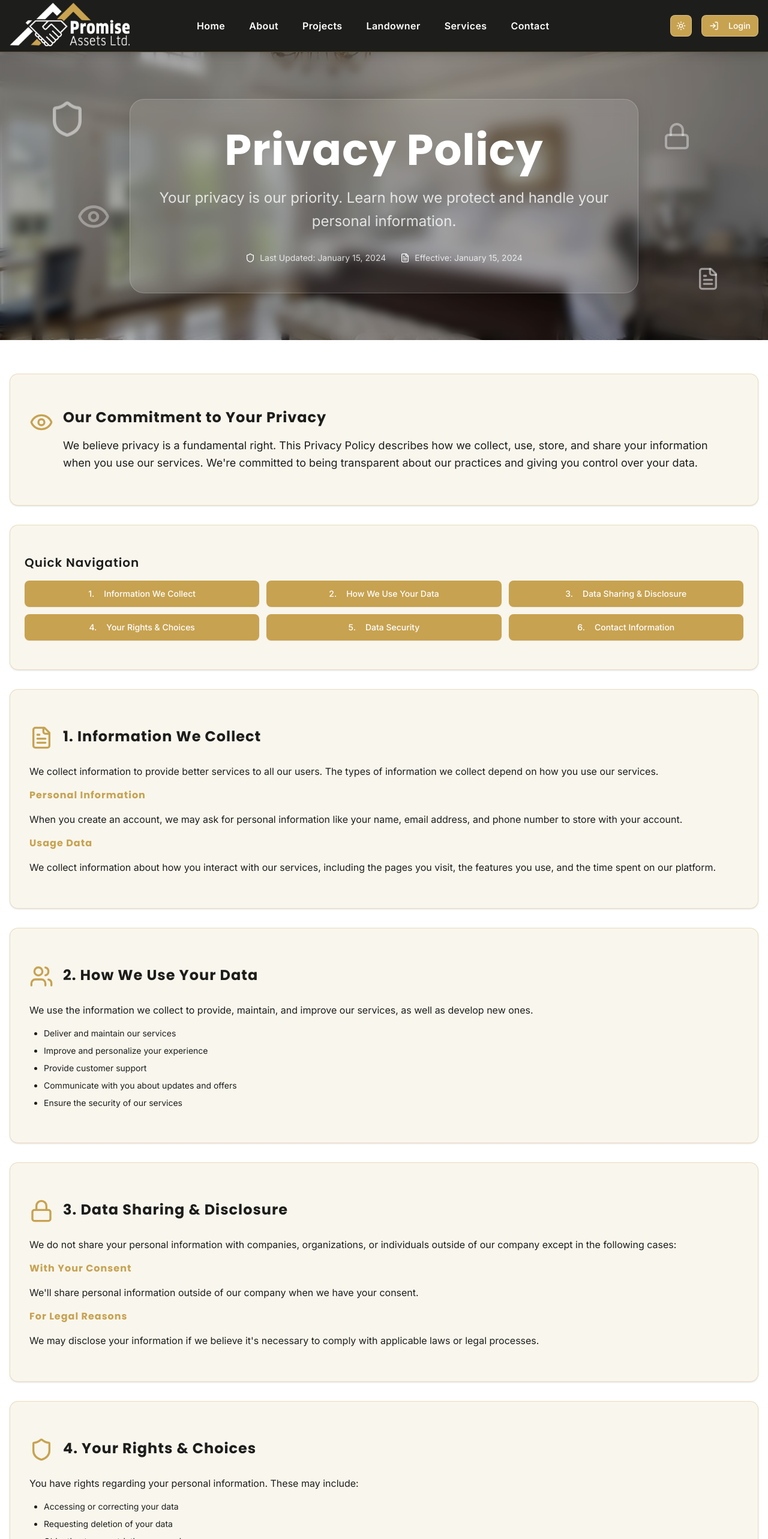
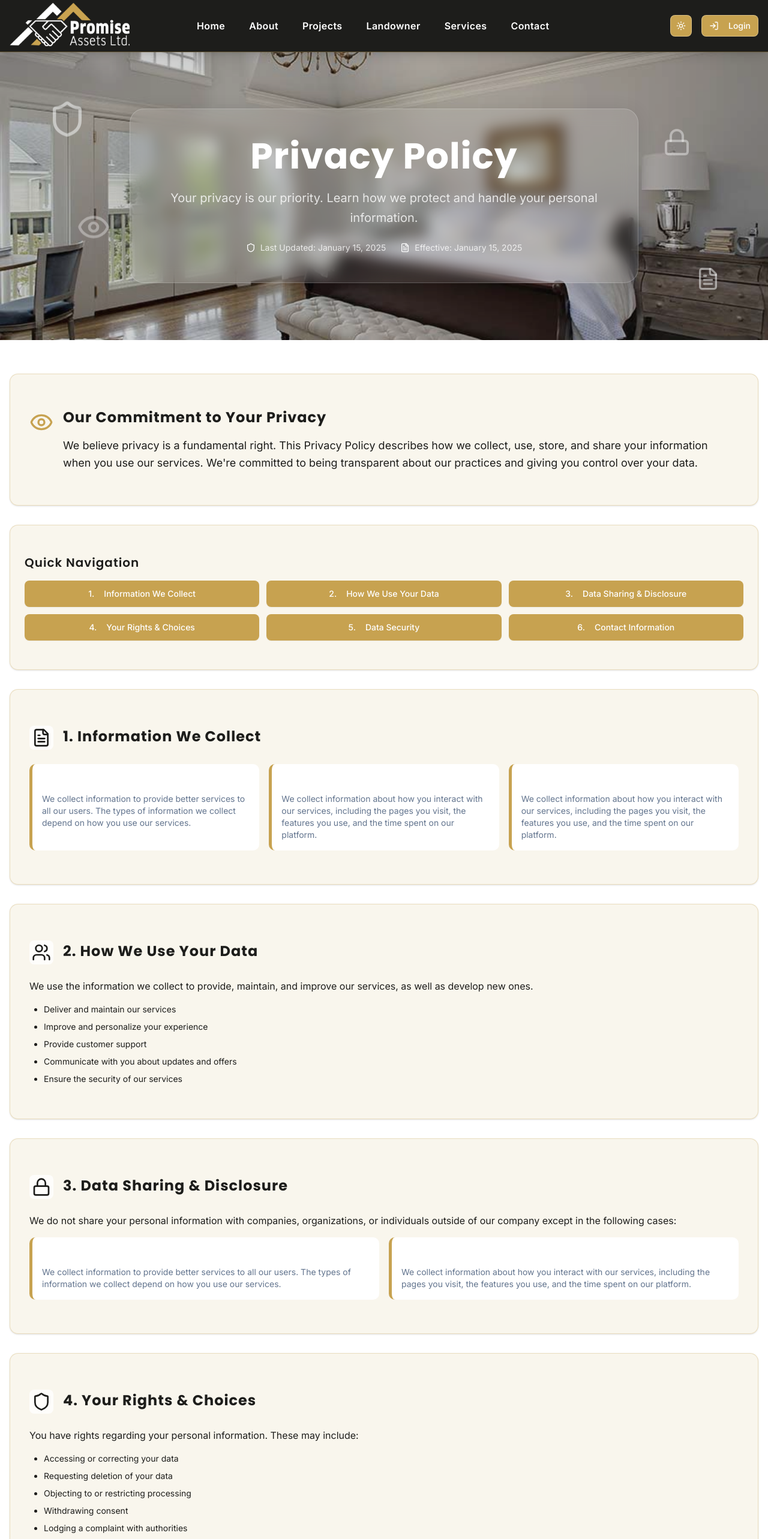
Before and after one commit to FayzulIslamFaisal/promise-holding-properties, a Next.js app: page /privacy-policy in a window 1280 px wide. Shown: the top 2566 px of the page at 60% size. Built offline with nearby package versions, Linux system fonts and the light colour scheme.

Commit message:
PrivacyPolicyPage unique design added

```diff
--- a/src/app/(root)/privacy-policy/page.tsx
+++ b/src/app/(root)/privacy-policy/page.tsx
@@ -31,37 +31,37 @@ const PrivacyPolicyPage = () => {
     <section>
       <div className="relative min-h-[60vh] flex items-center justify-center overflow-hidden">
         <div className="absolute inset-0 bg-[url('/assets/images/projects/project11.jpg')] bg-cover bg-center"></div>
-        <div className="absolute inset-0 bg-black/30 backdrop-blur-sm"></div>
+        <div className="absolute inset-0 bg-[var(--custom-bg-primary)]/20 dark:bg-[var(--custom-bg-accent)]/20 "></div>
         <div className="absolute inset-0 privacy-gradient animate-gradient-shift opacity-20"></div>
         <div className="absolute top-20 left-20">
-          <Shield className="w-16 h-16 text-white/50 animate-float" />
+          <Shield className="w-16 h-16 text-[var(--custom-text-white)]/50 animate-float" />
         </div>
         <div className="absolute top-32 right-32">
-          <Lock className="w-12 h-12 text-white/40 animate-float animation-delay-2000" />
+          <Lock className="w-12 h-12 text-[var(--custom-text-white)]/40 animate-float animation-delay-1000" />
         </div>
         <div className="absolute bottom-40 left-32">
-          <Eye className="w-14 h-14 text-white/35 animate-float animation-delay-4000" />
+          <Eye className="w-14 h-14 text-[var(--custom-text-white)]/35 animate-float animation-delay-3000" />
         </div>
         <div className="absolute bottom-20 right-20">
-          <FileText className="w-10 h-10 text-white/50 animate-float animation-delay-1000" />
+          <FileText className="w-10 h-10 text-[var(--custom-text-white)]/50 animate-float animation-delay-1000" />
         </div>
-        <div className="relative z-10 text-center max-w-4xl mx-auto px-6">
-          <div className="glass-morphism rounded-3xl p-8 md:p-12 border border-white/20">
-            <h1 className="text-5xl md:text-7xl font-bold mb-6 text-white">
+        <div className="relative z-10 text-center max-w-full sm:max-w-4xl mx-auto px-6">
+          <div className="glass-morphism rounded-3xl p-8 md:p-12 border border-[var(--custom-text-white)]/20">
+            <h1 className="text-4xl lg:text-6xl font-bold mb-6 text-[var(--custom-text-white)]">
               Privacy Policy
             </h1>
-            <p className="text-xl md:text-2xl text-white/80 mb-8 leading-relaxed">
+            <p className="text-lg md:text-xl text-[var(--custom-text-white)]/80 mb-6 leading-relaxed">
               Your privacy is our priority. Learn how we protect and handle your personal information.
             </p>
 
-            <div className="flex flex-wrap justify-center gap-6 text-sm text-white/80">
+            <div className="flex flex-wrap justify-center gap-6 text-sm text-[var(--custom-text-white)]/80">
               <div className="flex items-center gap-2">
-                <Shield className="w-4 h-4 text-white" />
-                <span>Last Updated: January 15, 2024</span>
+                <Shield className="w-4 h-4 text-[var(--custom-text-white)]" />
+                <span>Last Updated: January 15, 2025</span>
               </div>
               <div className="flex items-center gap-2">
-                <FileText className="w-4 h-4 text-white" />
-                <span>Effective: January 15, 2024</span>
+                <FileText className="w-4 h-4 text-[var(--custom-text-white)]" />
+                <span>Effective: January 15, 2025</span>
               </div>
             </div>
           </div>
@@ -117,23 +117,32 @@ const PrivacyPolicyPage = () => {
         <Card className="mb-8 bg-[var(--custom-bg-accent)]/10 hover:bg-[var(--custom-bg-accent)]/20 dark:bg-[var(--custom-bg-primary)] border-1 border-[var(--custom-bg-accent)]/30" id="info">
           <CardContent className="p-8">
             <div className="flex items-center gap-4 mb-6">
-              <FileText className="h-10 w-10 text-[var(--custom-text-secondary)] mt-1 flex-shrink-0" />
+              <FileText className="h-10 w-10 text-[var(--custom-text-primary)] bg-[var(--custom-bg-white)]/80 rounded-md p-1 mt-1 flex-shrink-0" />
               <h2 className="text-2xl font-bold dark:text-[var(--custom-text-secondary)] text-[var(--custom-text-primary)]">
                 1. Information We Collect
               </h2>
             </div>
-            <div className="space-y-4">
-              <p className="text-[var(--custom-text-primary)] dark:text-[var(--custom-text-white)] text-base">
+
+            <div className="grid md:grid-cols-2 xl:grid-cols-3 gap-4 mt-4">
+              <div className="highlight-box p-4 rounded-lg transition-all duration-300 hover:shadow-lg">
+                <h4 className="font-bold text-base text-[var(--custom-text-white)] mb-2">Service Delivery</h4>
+                <p className="text-sm text-muted-foreground">
                    We collect information to provide better services to all our users. The types of information we collect depend on how you use our services.
                 </p>
-              <h3 className="font-bold text-base text-[var(--custom-text-secondary)]">Personal Information</h3>
-              <p className="text-[var(--custom-text-primary)] dark:text-[var(--custom-text-white)] text-base">
-                When you create an account, we may ask for personal information like your name, email address, and phone number to store with your account.
-              </p>
-              <h3 className="font-bold text-base text-[var(--custom-text-secondary)]">Usage Data</h3>
-              <p className="text-[var(--custom-text-primary)] dark:text-[var(--custom-text-white)] text-base">
+              </div>
+
+              <div className="highlight-box p-4 rounded-lg transition-all duration-300 hover:shadow-lg">
+                <h4 className="font-bold text-base text-[var(--custom-text-white)] mb-2">Communication</h4>
+                <p className="text-sm text-muted-foreground">
                   We collect information about how you interact with our services, including the pages you visit, the features you use, and the time spent on our platform.
                 </p>
+              </div>
+              <div className="highlight-box p-4 rounded-lg transition-all duration-300 hover:shadow-lg">
+                <h4 className="font-bold text-base text-[var(--custom-text-white)] mb-2">Usage Data</h4>
+                <p className="text-sm text-muted-foreground">
+                 We collect information about how you interact with our services, including the pages you visit, the features you use, and the time spent on our platform.
+                </p>
+              </div>
             </div>
           </CardContent>
         </Card>
@@ -141,7 +150,7 @@ const PrivacyPolicyPage = () => {
         <Card className="mb-8 bg-[var(--custom-bg-accent)]/10 hover:bg-[var(--custom-bg-accent)]/20 dark:bg-[var(--custom-bg-primary)] border-1 border-[var(--custom-bg-accent)]/30" id="use">
           <CardContent className="p-8">
             <div className="flex items-center gap-4 mb-6">
-              <Users className="h-10 w-10 text-[var(--custom-text-secondary)] mt-1 flex-shrink-0" />
+              <Users className="h-10 w-10 text-[var(--custom-text-primary)] bg-[var(--custom-bg-white)]/80 rounded-md p-1 mt-1 flex-shrink-0" />
               <h2 className="text-2xl font-bold dark:text-[var(--custom-text-secondary)] text-[var(--custom-text-primary)]">
                 2. How We Use Your Data
               </h2>
@@ -164,23 +173,29 @@ const PrivacyPolicyPage = () => {
         <Card className="mb-8 bg-[var(--custom-bg-accent)]/10 hover:bg-[var(--custom-bg-accent)]/20 dark:bg-[var(--custom-bg-primary)] border-1 border-[var(--custom-bg-accent)]/30" id="sharing">
           <CardContent className="p-8">
             <div className="flex items-center gap-4 mb-6">
-              <Lock className="h-10 w-10 text-[var(--custom-text-secondary)] mt-1 flex-shrink-0" />
+              <Lock className="h-10 w-10 text-[var(--custom-text-primary)] bg-[var(--custom-bg-white)]/80 rounded-md p-1 mt-1 flex-shrink-0" />
               <h2 className="text-2xl font-bold dark:text-[var(--custom-text-secondary)] text-[var(--custom-text-primary)]">
                 3. Data Sharing & Disclosure
               </h2>
             </div>
-            <div className="space-y-4">
             <p className="text-[var(--custom-text-primary)] dark:text-[var(--custom-text-white)] text-base">
                 We do not share your personal information with companies, organizations, or individuals outside of our company except in the following cases:
               </p>
-              <h3 className="font-bold text-base text-[var(--custom-text-secondary)]">With Your Consent</h3>
-              <p className="text-[var(--custom-text-primary)] dark:text-[var(--custom-text-white)] text-base">
-                We{"'"}ll share personal information outside of our company when we have your consent.
+            <div className="grid md:grid-cols-2 gap-4 mt-4">
+              <div className="highlight-box p-4 rounded-lg transition-all duration-300 hover:shadow-lg">
+                <h4 className="font-bold text-base text-[var(--custom-text-white)] mb-2">With Your Consent</h4>
+                <p className="text-sm text-muted-foreground">
+                   We collect information to provide better services to all our users. The types of information we collect depend on how you use our services.
                 </p>
-              <h3 className="font-bold text-base text-[var(--custom-text-secondary)]">For Legal Reasons</h3>
-              <p className="text-[var(--custom-text-primary)] dark:text-[var(--custom-text-white)] text-base">
-                We may disclose your information if we believe it{"'"}s necessary to comply with applicable laws or legal processes.
+              </div>
+
+              <div className="highlight-box p-4 rounded-lg transition-all duration-300 hover:shadow-lg">
+                <h4 className="font-bold text-base text-[var(--custom-text-white)] mb-2">For Legal Reasons</h4>
+                <p className="text-sm text-muted-foreground">
+                  We collect information about how you interact with our services, including the pages you visit, the features you use, and the time spent on our platform.
                 </p>
+              </div>
+
             </div>
           </CardContent>
         </Card>
@@ -188,7 +203,7 @@ const PrivacyPolicyPage = () => {
         <Card className="mb-8 bg-[var(--custom-bg-accent)]/10 hover:bg-[var(--custom-bg-accent)]/20 dark:bg-[var(--custom-bg-primary)] border-1 border-[var(--custom-bg-accent)]/30" id="rights">
           <CardContent className="p-8">
             <div className="flex items-center gap-4 mb-6">
-              <Shield className="h-10 w-10 text-[var(--custom-text-secondary)] mt-1 flex-shrink-0" />
+              <Shield className="h-10 w-10 text-[var(--custom-text-primary)] bg-[var(--custom-bg-white)]/80 rounded-md p-1 mt-1 flex-shrink-0" />
               <h2 className="text-2xl font-bold dark:text-[var(--custom-text-secondary)] text-[var(--custom-text-primary)]">
                 4. Your Rights & Choices
               </h2>
@@ -214,12 +229,12 @@ const PrivacyPolicyPage = () => {
         <Card className="mb-8 bg-[var(--custom-bg-accent)]/10 hover:bg-[var(--custom-bg-accent)]/20 dark:bg-[var(--custom-bg-primary)] border-1 border-[var(--custom-bg-accent)]/30" id="security">
           <CardContent className="p-8">
             <div className="flex items-center gap-4 mb-6">
-              <Lock className="h-10 w-10 text-[var(--custom-text-secondary)] mt-1 flex-shrink-0" />
+              <Lock className="h-10 w-10 text-[var(--custom-text-primary)] bg-[var(--custom-bg-white)]/80 rounded-md p-1 mt-1 flex-shrink-0" />
               <h2 className="text-2xl font-bold dark:text-[var(--custom-text-secondary)] text-[var(--custom-text-primary)]">
                 5. Data Security
               </h2>
             </div>
-            <div className="space-y-4">
+            <div className="space-y-4 bg-[var(--custom-bg-body)] border border-[var(--custom-bg-accent)]/30 p-4 rounded-lg">
               <p className="text-[var(--custom-text-primary)] dark:text-[var(--custom-text-white)] text-base">
                 We implement appropriate technical and organizational measures to protect your personal information from unauthorized access, alteration, disclosure, or destruction.
               </p>
@@ -233,21 +248,23 @@ const PrivacyPolicyPage = () => {
         <Card className=" bg-[var(--custom-bg-accent)]/10 hover:bg-[var(--custom-bg-accent)]/20 dark:bg-[var(--custom-bg-primary)] border-1 border-[var(--custom-bg-accent)]/30" id="contact">
           <CardContent className="p-8">
             <div className="flex items-center gap-4 mb-6">
-              <Mail className="h-10 w-10 text-[var(--custom-text-secondary)] mt-1 flex-shrink-0" />
+              <Mail className="h-10 w-10 text-[var(--custom-text-primary)] bg-[var(--custom-bg-white)]/80 rounded-md p-1 mt-1 flex-shrink-0" />
               <h2 className="text-2xl font-bold dark:text-[var(--custom-text-secondary)] text-[var(--custom-text-primary)]">
                 6. Contact Information
               </h2>
             </div>
-            <div className="space-y-4">
+            <div className="space-y-3">
               <p className="text-[var(--custom-text-primary)] dark:text-[var(--custom-text-white)] text-base">
                 If you have questions about this Privacy Policy or our privacy practices, please contact us at:
               </p>
-              <Link href={"mailto:promiseassets@gmail.com"} className="pb-1 flex items-center gap-2 dark:text-[var(--custom-text-white)] text-[var(--custom-text-primary)] text-base">
-                <MailCheck className="h-6 w-6 text-[var(--custom-text-secondary)] mt-1 flex-shrink-0" />  promiseassets@gmail.com
+              <div className="highlight-box p-4 rounded-lg transition-all duration-300 hover:shadow-lg">
+                <Link href={"mailto:promiseassets@gmail.com"} className=" flex items-center mb-1 gap-2 dark:text-[var(--custom-text-white)] text-[var(--custom-text-primary)] text-base">
+                  <MailCheck className="h-6 w-6 text-[var(--custom-text-primary)] bg-[var(--custom-bg-white)]/80 rounded-md p-1 mt-1 flex-shrink-0" />  promiseassets@gmail.com
                 </Link>
                 <p className="font-medium flex items-center gap-2">
-                <MapPinPlus className="h-6 w-6 text-[var(--custom-text-secondary)] mt-1 flex-shrink-0" />Khaja Super Market, 2nd to 7th Floor, Kallyanpur Bus Stop, Mirpur Road, Dhaka-1207.
+                  <MapPinPlus className="h-6 w-6 text-[var(--custom-text-primary)] bg-[var(--custom-bg-white)]/80 rounded-md p-1 mt-1 flex-shrink-0" />Khaja Super Market, 2nd to 7th Floor, Kallyanpur Bus Stop, Mirpur Road, Dhaka-1207.
                 </p>
+              </div>
               <p className="text-[var(--custom-text-primary)] dark:text-[var(--custom-text-white)] text-base">
                 We may update this Privacy Policy from time to time. We{"'"}ll notify you of any changes by posting the new Privacy Policy on this page.
               </p>
--- a/src/app/globals.css
+++ b/src/app/globals.css
@@ -287,3 +287,8 @@ body.light {
   background-clip: text;
   color: transparent;
 }
+
+.highlight-box {
+  background: var(--custom-bg-body);
+  border-left: 5px solid var(--custom-bg-accent);
+}
```
Lines whose indentation alone changed are shown as unchanged.
